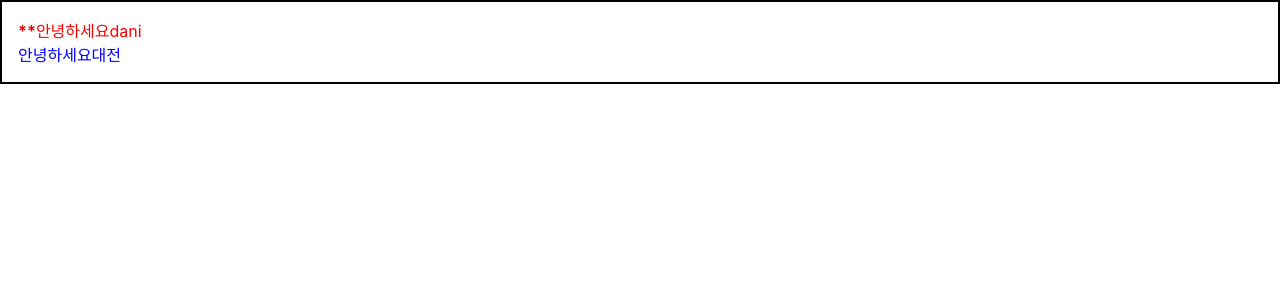
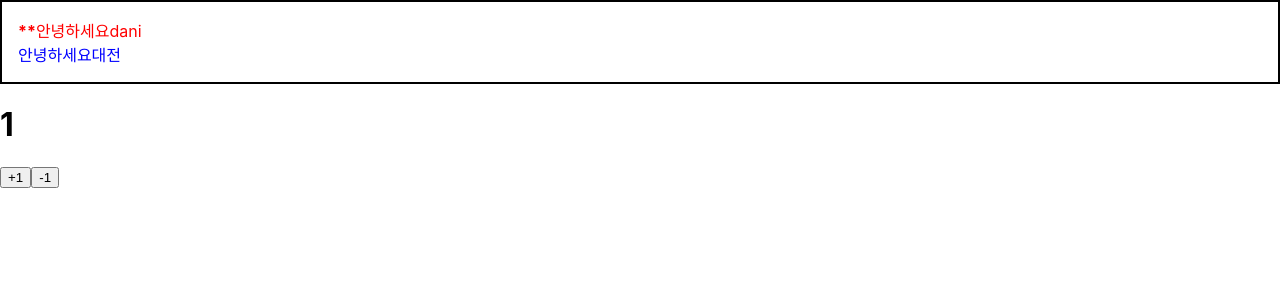
Before and after one commit to danimothman/react_tutorial, a React (Create React App) app: page / in a window 1280 px wide. Shown: the top 300 px of the page. Built offline with nearby package versions, Linux system fonts and the light colour scheme.

Commit message:
useState 활용한 state update

```diff
--- a/src/App.js
+++ b/src/App.js
@@ -1,18 +1,20 @@
 import React from 'react';
 import Hello from './Hello';
 import Wrapper from './Wrapper';
+import Counter from './Counter'
 
 import './App.css';
 
 
 function App() {
   return (
-
+    <>
     <Wrapper>
     <Hello name="dani" color="red" isSpecial={true}/>
     <Hello color="blue"/>
     </Wrapper>
-
+    <Counter />
+    </>
   );
 }
 
--- /dev/null
+++ b/src/Counter.js
@@ -0,0 +1,31 @@
+//userState활용한 Component 관리
+import React, {useState} from 'react'
+
+function Counter(){
+    //setter 함수로 setNumber를 이용
+
+    const [number, setNumber] = useState(1)
+
+    const onIncrease =()=>{
+        console.log(+1)
+        // setNumber(number+1)
+        setNumber(preNumber=>preNumber+1)
+    }
+
+    const onDecrease =()=>{
+        console.log(-1)
+        // setNumber(number-1)
+        setNumber(preNumber=>preNumber-1)
+    }
+
+
+    return(
+        <div>
+            <h1>{number}</h1>
+            <button onClick={onIncrease}>+1</button>
+            <button onClick={onDecrease}>-1</button>
+
+        </div>
+    )
+}
+export default Counter;
```
